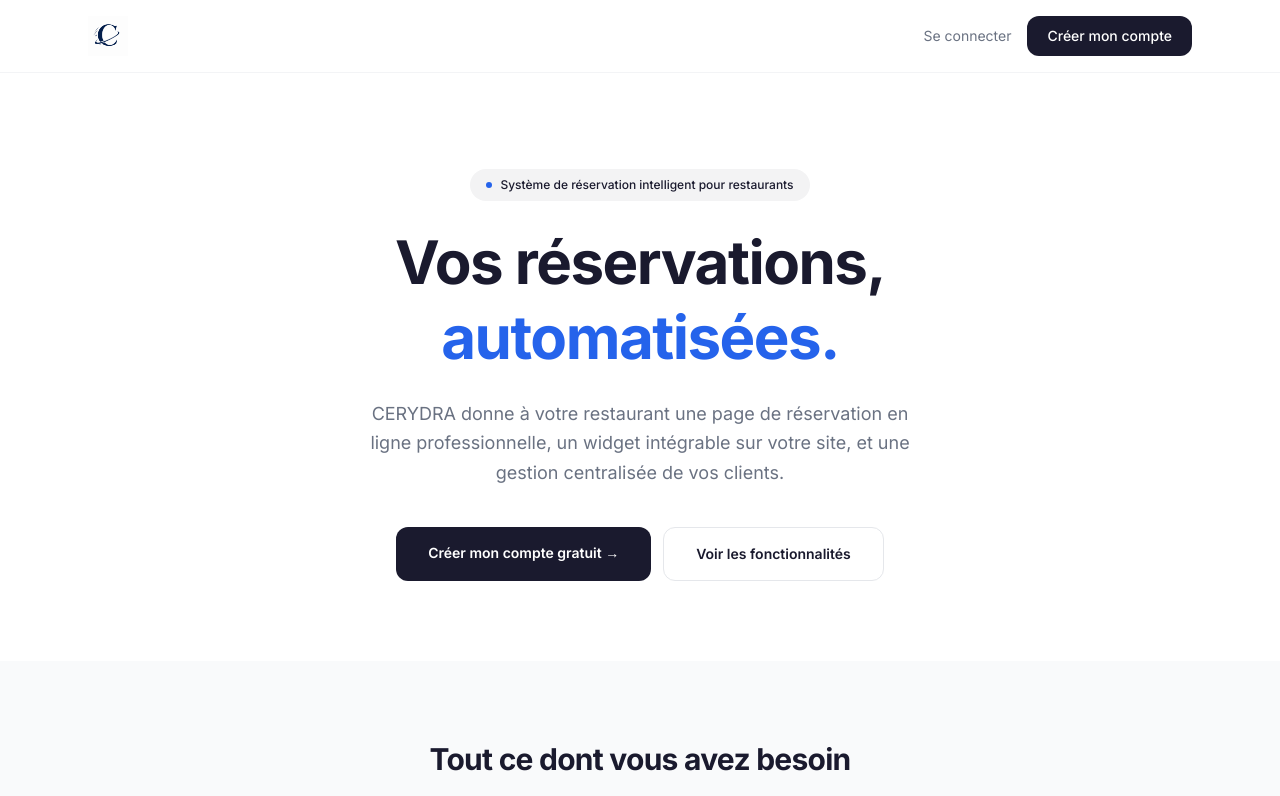
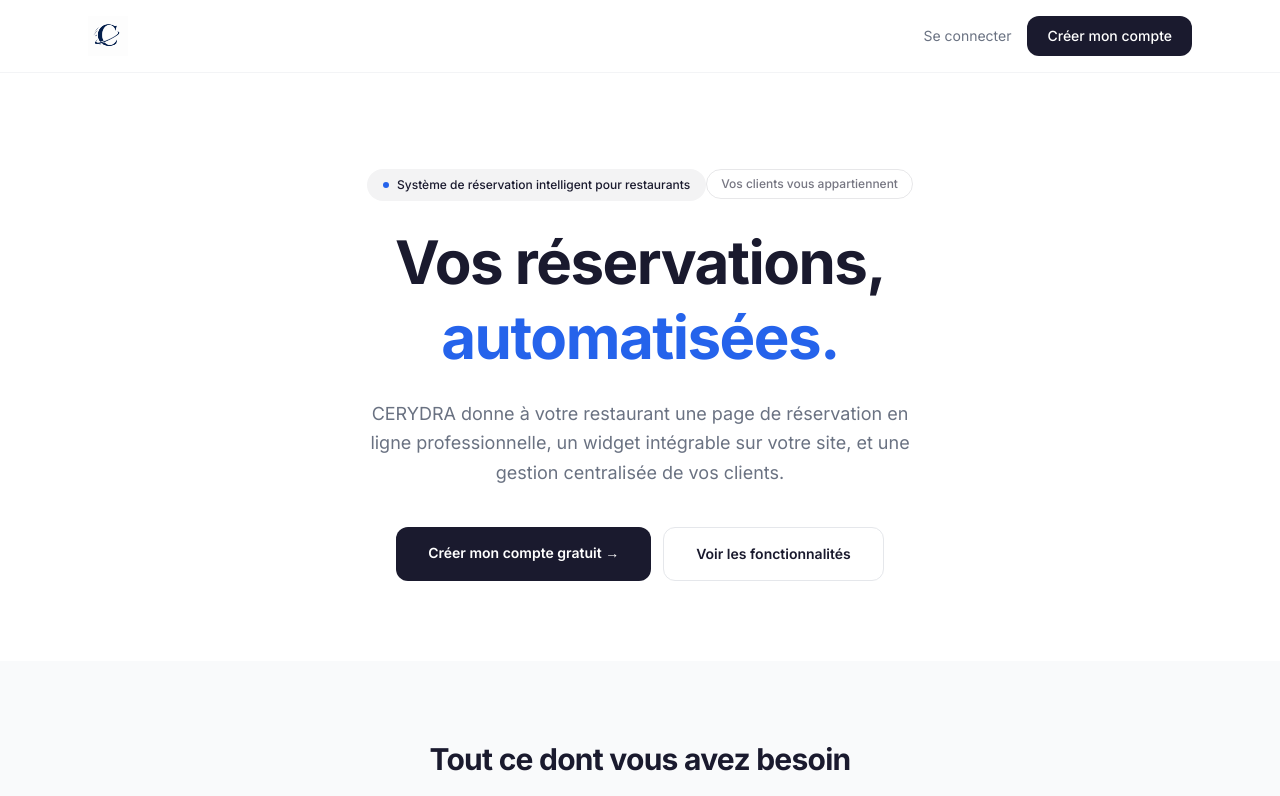
Before and after one commit to Cerydra-IA/cerydra-v2, a React (Vite) app: page / in a window 1280 px wide. Shown: the top 796 px of the page. Built offline with nearby package versions, Linux system fonts and the light colour scheme; no server answers.

Commit message:
feat: badge 'Vos clients vous appartiennent' dans le hero de la landing page

```diff
--- a/src/pages/Accueil.jsx
+++ b/src/pages/Accueil.jsx
@@ -41,6 +41,10 @@ export default function Accueil() {
         <div className="inline-flex items-center gap-2 bg-[#1a1a2e]/5 text-[#1a1a2e] text-xs font-medium px-4 py-2 rounded-full mb-6">
           <span className="w-1.5 h-1.5 bg-[#2563EB] rounded-full"></span>
           Système de réservation intelligent pour restaurants
+        </div>
+
+        <div className="inline-flex items-center gap-1.5 border border-[#1a1a2e]/10 text-[#1a1a2e]/60 text-xs font-medium px-3.5 py-1.5 rounded-full mb-4">
+          Vos clients vous appartiennent
         </div>
 
         <h1 className="text-5xl md:text-6xl font-bold text-[#1a1a2e] leading-tight mb-6 tracking-tight">
```
